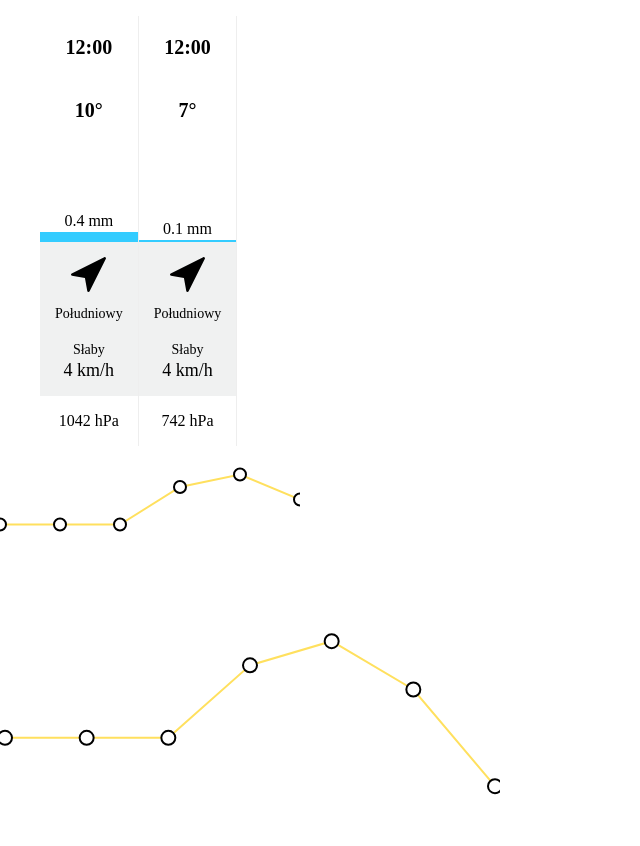
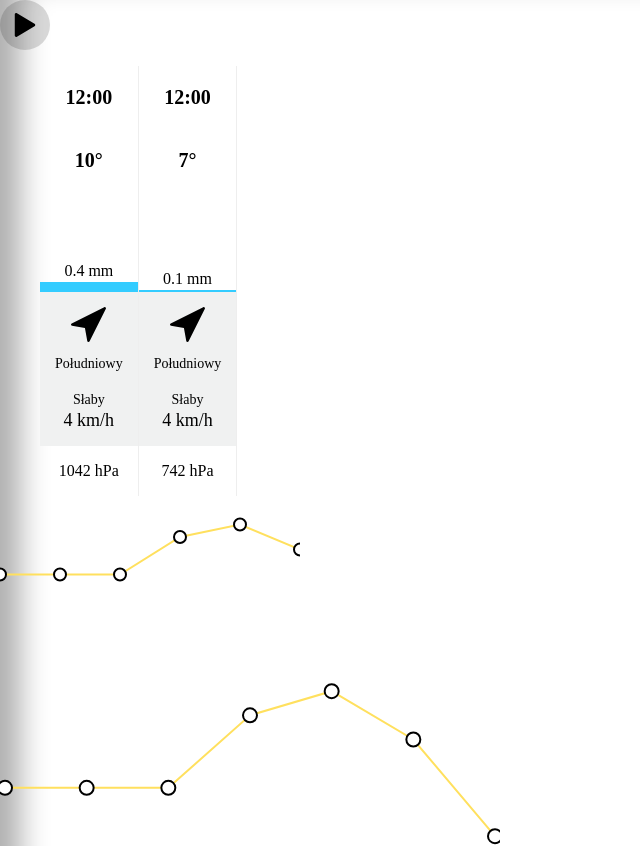
Before and after one commit to adamlewkowicz/weather-widget, a React (Create React App) app: page / in a window 1280 px wide. Shown: the top 846 px of the page, without its empty margins (0-640 px from the left). Built offline with nearby package versions, Linux system fonts and the light colour scheme.

Commit message:
create triangle button

```diff
--- /dev/null
+++ b/src/components/Theatre.tsx
@@ -0,0 +1,22 @@
+import React, { ReactNode } from 'react';
+import styled from 'styled-components';
+import { TriangleButton } from './TriangleButton';
+
+interface TheatreProps {
+  children?: ReactNode
+}
+
+export const Theatre = (props: TheatreProps) => {
+  return (
+    <Container>
+      <TriangleButton />
+      {props.children}
+    </Container>
+  );
+}
+
+const Container = styled.div`
+  box-shadow:
+    inset 20px -20px 30px #adadad,
+    inset -20px -20px 30px #fff;
+`
--- /dev/null
+++ b/src/components/TriangleButton.tsx
@@ -0,0 +1,30 @@
+import React from 'react';
+import styled from 'styled-components';
+import triangleIcon from '../assets/triangle.svg';
+
+interface TriangleButtonProps {
+  onClick?: () => void
+}
+
+export const TriangleButton = (props: TriangleButtonProps) => {
+  return (
+    <Container onClick={props.onClick}>
+      <Icon src={triangleIcon} />
+    </Container>
+  );
+}
+
+const Container = styled.div`
+  background-color: rgba(1,1,1,.15);
+  border-radius: 50%;
+  width: 50px;
+  height: 50px;
+  display: flex;
+  align-items: center;
+  justify-content: center;
+`
+
+const Icon = styled.img`
+  height: 24px;
+  transform: rotate(90deg);
+`
--- a/src/components/WeatherWidget.tsx
+++ b/src/components/WeatherWidget.tsx
@@ -5,6 +5,7 @@ import { WeatherBlock } from './WeatherBlock';
 import { LineChart } from './LineChart';
 import { LineCharts } from './LineCharts';
 import { WEATHER_BLOCK_WIDTH } from '../consts';
+import { Theatre } from './Theatre';
 
 interface WeatherWidgetProps {
   data: Weather[]
@@ -15,6 +16,7 @@ export const WeatherWidget = (props: WeatherWidgetProps) => {
 
   return (
     <Container>
+      <Theatre>
         <BlocksContainer>
           {props.data.map(weather => (
             <WeatherBlock
@@ -31,6 +33,7 @@ export const WeatherWidget = (props: WeatherWidgetProps) => {
           width={chartWidth}
           data={[7, 7, 7, 10, 11, 9, 5]}
         />
+      </Theatre>
     </Container>
   );
 }
```
Also changed, not shown: src/assets/triangle.svg (added). Lines whose indentation alone changed are shown as unchanged.
